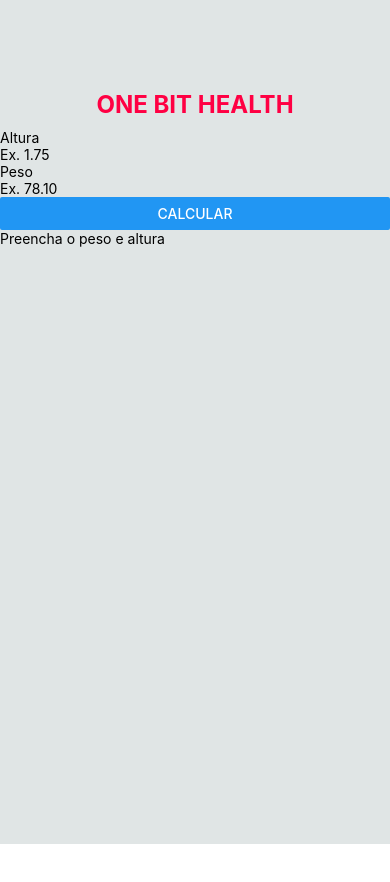
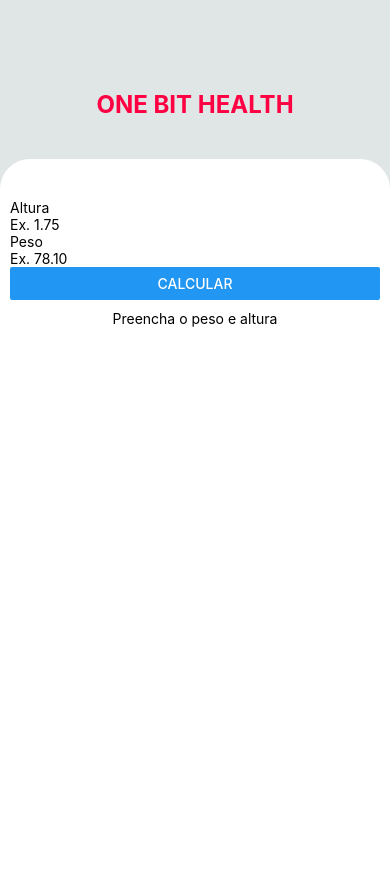
Before and after one commit to DevEddi/one_bit_health_curso_react_native, a React Native app: screen / in a window 390 px wide. Shown: the top 882 px of the page. Before the commit the page ends 844 px from the top, so only its background shows below. Built offline with nearby package versions, Linux system fonts and the light colour scheme.

Commit message:
pausa p/ ver listas

```diff
--- a/src/components/Form/index.js
+++ b/src/components/Form/index.js
@@ -1,6 +1,7 @@
 import React, { useState } from 'react';
 import { Text, TextInput, View, Button } from 'react-native';
 import ResultImc from './ResultImc/';
+import styles from './style'
 
 export default function Form() {
 
@@ -30,8 +31,8 @@
      }
 
   return (
-    <View>
-      <View>
+    <View style={styles.formContext}>
+      <View style={styles.form}>
       <Text>Altura</Text>
       <TextInput
         onChangeText={setHeight}
--- a/src/components/Form/style.js
+++ b/src/components/Form/style.js
@@ -0,0 +1,24 @@
+import { StyleSheet } from "react-native";
+
+const styles = StyleSheet.create({
+    formContext: {
+        width: '100%',
+        height:'100%',
+        bottom:0,
+        backgroundColor:'#ffffff',
+        alignItems: 'center',
+        borderTopLeftRadius: 30,
+        borderTopRightRadius: 30,
+        marginTop: 30
+    },
+    form:{
+    width:'100%',
+    height: 'auto',
+    marginTop: 30,
+    padding: 10,
+
+    }
+
+});
+
+export default styles
```
